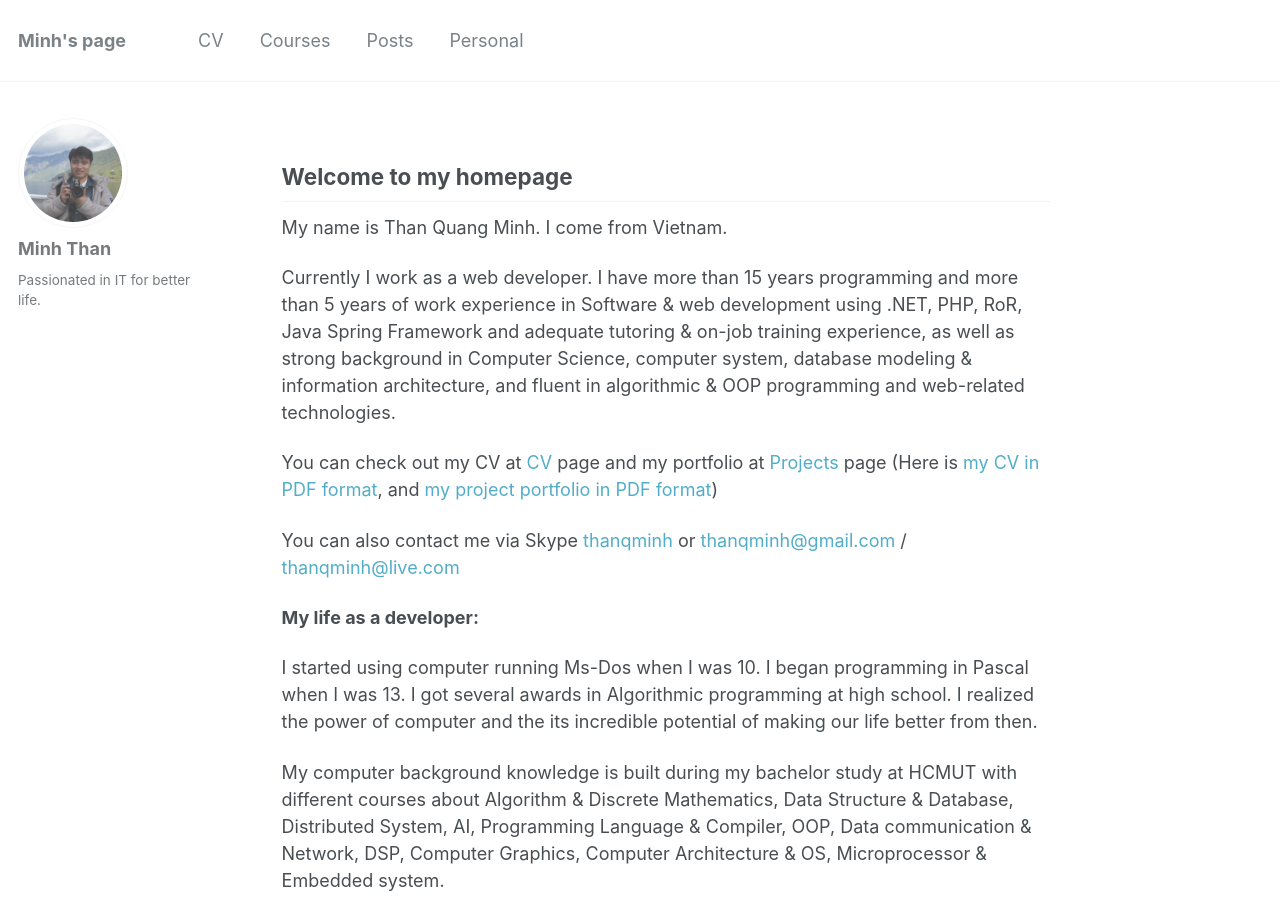
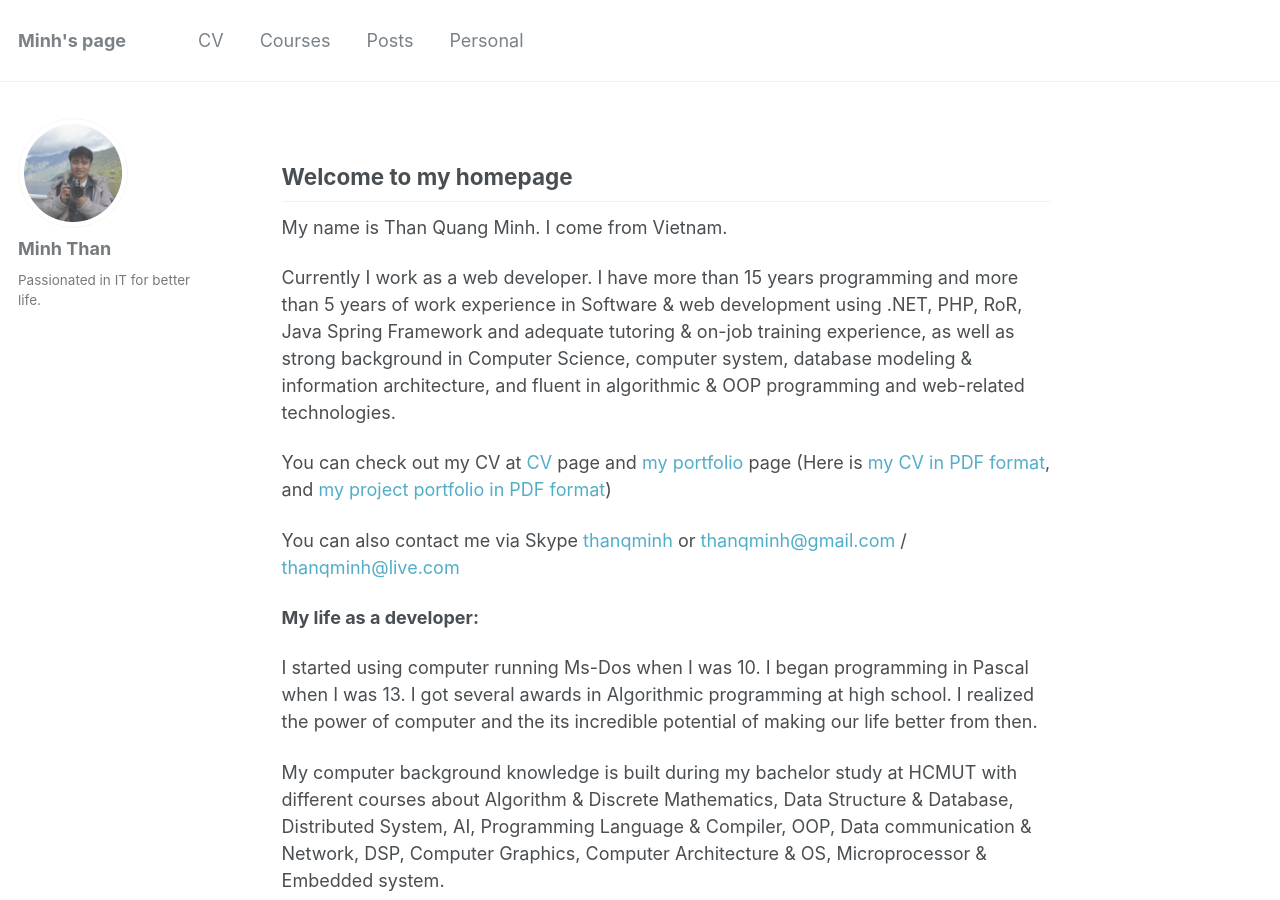
Before and after one commit to thanqminh/thanqminh.github.io, a Jekyll site: the page built from index.html, in a window 1280 px wide and 900 px high. Built offline with Jekyll 4.4.1, drawn with Linux system fonts in a browser that asks for light colours; the list of posts is cut into pages by our own code.

Commit message:
fix portfolio

```diff
--- a/index.html
+++ b/index.html
@@ -6,7 +6,7 @@
 <h2>Welcome to my homepage</h2>
 <p>My name is Than Quang Minh. I come from Vietnam.</p>
 <p>Currently I work as a web developer. I have more than 15 years programming and more than 5 years of work experience in Software & web development using .NET, PHP, RoR, Java Spring Framework and adequate tutoring & on-job training experience, as well as strong background in Computer Science, computer system, database modeling & information architecture, and fluent in algorithmic & OOP programming and web-related technologies. </p>
-<p>You can check out my CV at <a href="/cv">CV</a> page and my portfolio at <a href="/projects">Projects</a> page (Here is <a href="/files/minh-cv.pdf">my CV in PDF format</a>, and <a href="/files/minh-portfolio.pdf">my project portfolio in PDF format</a>)</p>
+<p>You can check out my CV at <a href="/cv">CV</a> page and <a href="/portfolio">my portfolio</a> page (Here is <a href="/files/minh-cv.pdf">my CV in PDF format</a>, and <a href="/files/minh-portfolio.pdf">my project portfolio in PDF format</a>)</p>
 <script type="text/javascript" src='http://download.skype.com/share/skypebuttons/js/skypeCheck.js'></script>
 <NOSCRIPT>
     <em>Email address protected by JavaScript.<BR>
```
